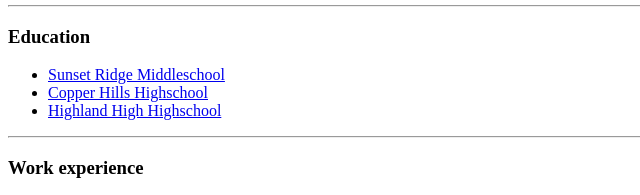
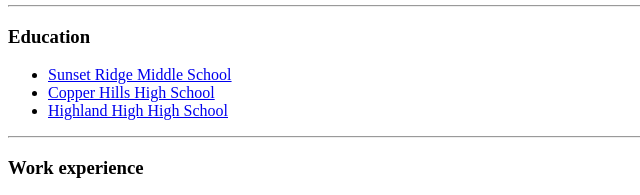
Before and after one commit to AlsoRichard/cv, a plain HTML site: page index.html in a window 1280 px wide. Shown: the part 507-702 px from the top of the page, 0-640 px from the left. Drawn offline with Linux system fonts and the light colour scheme.

Commit message:
Spelling check
Thanks mom

```diff
--- a/index.html
+++ b/index.html
@@ -21,9 +21,9 @@
   <hr>
   <h3>Education</h3>
   <ul>
-    <li><a href="https://sunsetridge.jordandistrict.org/">Sunset Ridge Middleschool</a></li>
-    <li><a href="https://www.copperhillshigh.org/">Copper Hills Highschool</a></li>
-    <li><a href="https://highland.slcschools.org/">Highland High Highschool</a></li>
+    <li><a href="https://sunsetridge.jordandistrict.org/">Sunset Ridge Middle School</a></li>
+    <li><a href="https://www.copperhillshigh.org/">Copper Hills High School</a></li>
+    <li><a href="https://highland.slcschools.org/">Highland High High School</a></li>
   </ul>
   <hr>
   <h3>Work experience</h3>
```
